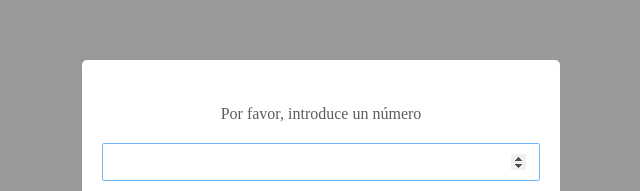
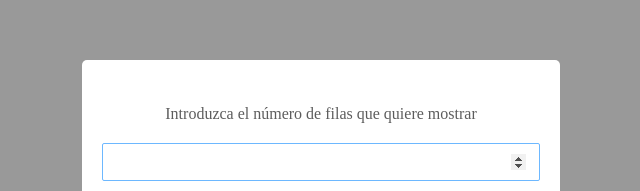
Before and after one commit to Basileia6/UEM_Entorno_Cliente_EJ, a plain HTML site: page Ejercicio_1/index.html in a window 1280 px wide. Shown: the part 237-428 px from the top of the page, without its empty margins (319-959 px from the left). Drawn offline with nearby package versions, Linux system fonts and the light colour scheme.

Commit message:
Change text prompt

```diff
--- a/Ejercicio_1/index.html
+++ b/Ejercicio_1/index.html
@@ -10,7 +10,7 @@
     <script src="https://unpkg.com/sweetalert/dist/sweetalert.min.js"></script>
     <script>
         swal({
-            text: "Por favor, introduce un número",
+            text: "Introduzca el número de filas que quiere mostrar",
             confirm: {
                 text: "OK",
                 value: true,
```
